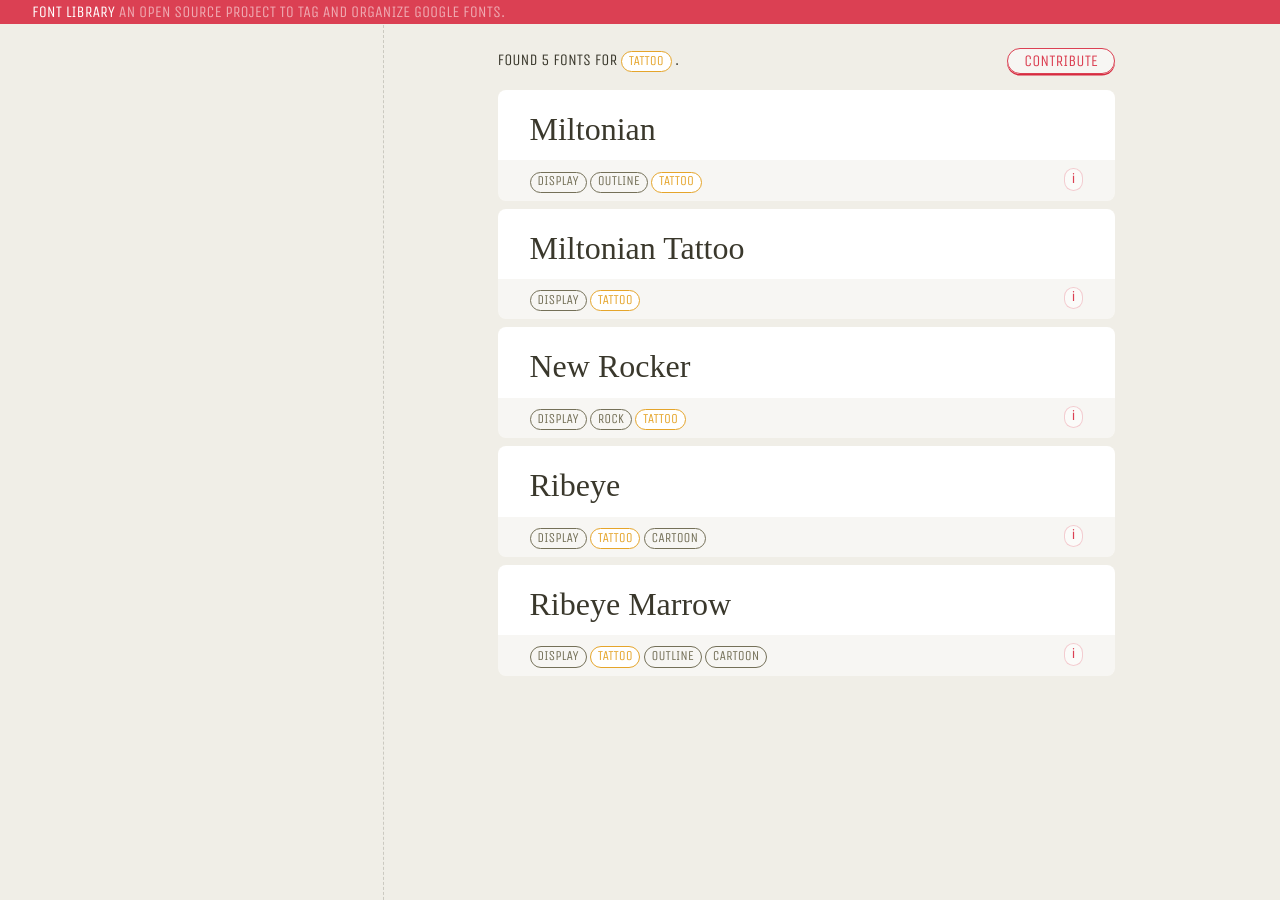
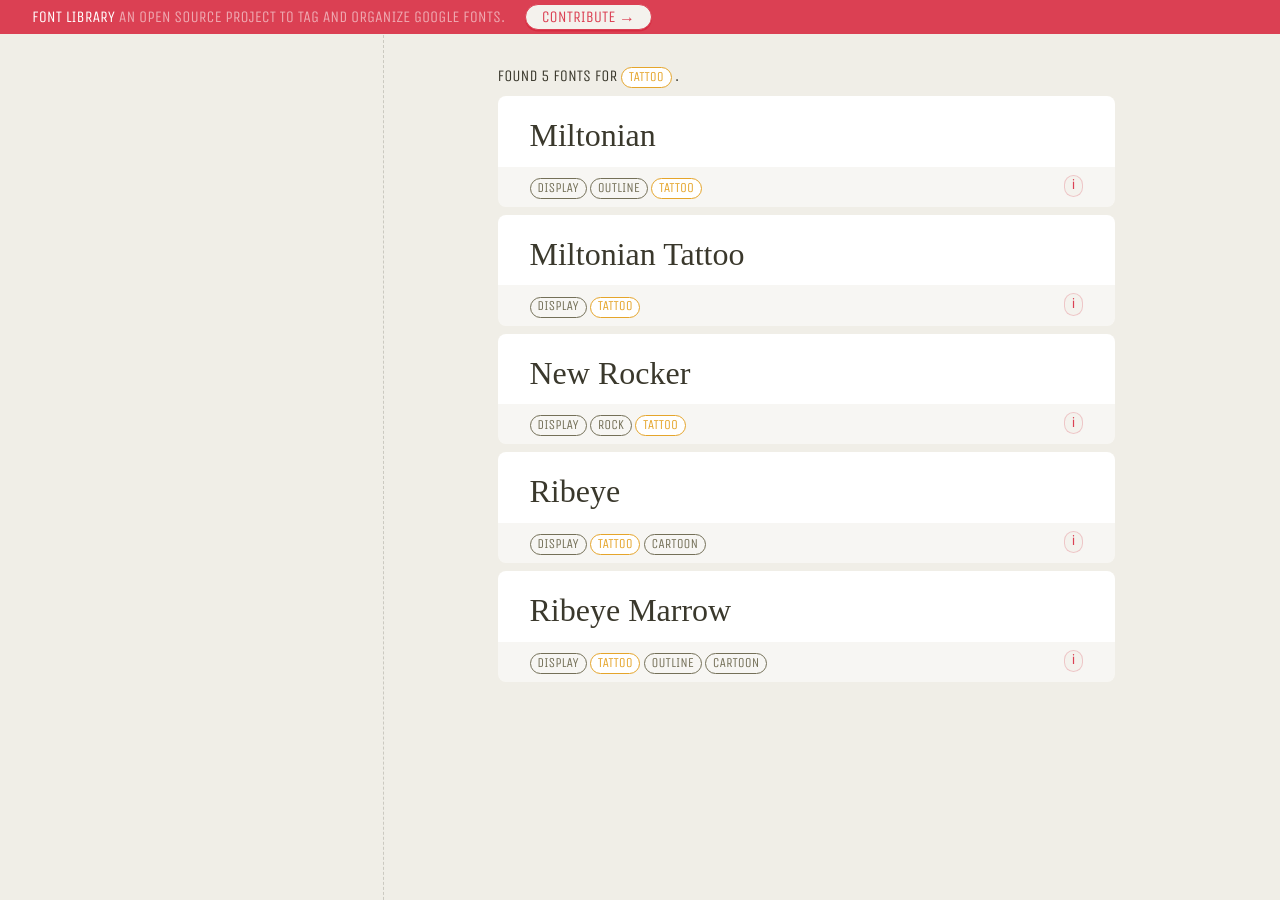
Before and after one commit to katydecorah/font-library, a Jekyll site: the page built from index.html, in a window 1280 px wide. Built offline with Jekyll 4.4.1, drawn with Linux system fonts in a browser that asks for light colours; nearby versions of some CDN libraries; some web fonts are replaced.

Commit message:
move contribute button to header

```diff
--- a/_layouts/default.html
+++ b/_layouts/default.html
@@ -9,6 +9,7 @@ layout: compress
 	<header>
 		<a href="{{site.url}}{{site.baseurl}}" class="title">{{site.name}}</a>
 		<a href="{{site.github}}" class="subtitle">{{site.description}}</a>
+		<a href="{{site.github}}#contributing" class="btn btn-github">Contribute &rarr;</a>
 	</header>
 	<div class="container">
 		{{content}}
--- a/_sass/_layout.scss
+++ b/_sass/_layout.scss
@@ -24,9 +24,11 @@ header {
 
   @include breakpoint(medium-up) {
     font-size: $font-size;
-    height: 25px;
+    height: 35px;
+    line-height: 1.6;
     margin-bottom: 0;
     padding-left: 2em;
+    padding-right: 2em;
     position: fixed;
     width: 100%;
     z-index: 1;
@@ -60,7 +62,7 @@ header {
   @include breakpoint(medium-up) {
     float: right;
     padding-bottom: 5em;
-    padding-top: 2em;
+    padding-top: 3em;
     width: 65%;
   }
 
@@ -76,7 +78,7 @@ header {
     overflow-y: scroll;
     padding: 1em 2em 3em;
     position: fixed;
-    top: 25px;
+    top: 35px;
     width: 30%;
   }
 
@@ -90,7 +92,7 @@ header {
 
   @extend %tight;
 
-  background: rgba($white, .5);
+  background: lighten($body-bg, 2%);
   border: 1px solid;
   box-shadow: 0 .1em darken($accent, 5%);
   color: $accent;
@@ -138,11 +140,17 @@ header {
 .search-status {
   @extend %clearfix;
 
+  margin-bottom: .5em;
   margin-top: 1em;
 }
 
 .btn-github {
-  margin-bottom: 1em;
+  margin: .5em 0;
+
+  @include breakpoint(medium-up) {
+    margin: 0 0 1em 1em;
+  }
+
 }
 
 .number-of-pages {
--- a/index.html
+++ b/index.html
@@ -18,8 +18,6 @@ tag: cursive
 	<div class="search-status">
 		Found [[numberOfResults() == 1 && numberOfResults() + " font" || numberOfResults() + " fonts"]]
 		<span ng-hide="!search">for <span class="family-tag active">[[search]]</span></span>.
-		<!-- github link -->
-		<a href="{{site.github}}#contributing" class="btn float-right btn-github">Contribute</a>
 	</div>
 
 	<div class="families">
```
